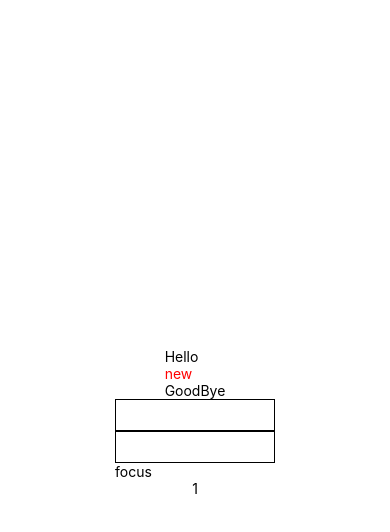
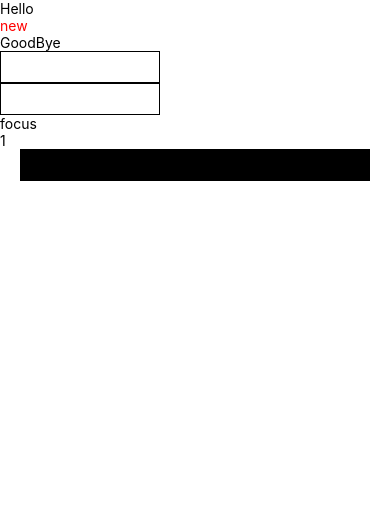
Before and after one commit to Syafuteki/practice-reactNative, a React Native app in the folder MyApp/: screen / in a window 390 px wide. Shown: the top 532 px of the page. Built offline with nearby package versions, Linux system fonts and the light colour scheme.

Commit message:
ぬ～ん

```diff
--- a/MyApp/App.tsx
+++ b/MyApp/App.tsx
@@ -1,108 +1,14 @@
 import React from 'react';
-import {Text, View, TextInput, StyleSheet} from 'react-native';
-import AsyncStorage from '@react-native-community/async-storage';
-
-// ここから　props
-interface Props {
-  color: string;
-  children?: React.ReactNode;
-  label: string;
-}
-
-function MyComponent(props: Props) {
-  const {color, children, label} = props;
-
-  return (
-    <View>
-      <Text style={{color}}>{label}</Text>
-      {children}
-    </View>
-  );
-}
-// ここまで　props
-
-// ここから　ref
-const styles = StyleSheet.create({
-  container: {
-    flex: 1,
-    justifyContent: 'center',
-    alignItems: 'center',
-  },
-  input: {
-    width: 160,
-    height: 32,
-    borderWidth: 1,
-    padding: 4,
-  },
-});
-// ここまで　ref
-
-//ここからDB
-interface Data {
-  count: number;
-}
-
-async function hydrate() {
-  try {
-    const data = await AsyncStorage.getItem('keyForData');
-    if (data == null) {
-      return {count: 0};
-    }
-    return JSON.parse(data);
-  } catch {
-    return {count: 0};
-  }
-}
-
-async function persist(data: Data) {
-  await AsyncStorage.setItem('keyForData', JSON.stringify(data));
-}
-//ここまでDB
+import { SafeAreaView } from 'react-native';
+import Sample1 from './sampleCode/sample1';
+import Sample2 from './sampleCode/sample2';
 
 export default function App() {
-  const ref = React.useRef<TextInput>(null);
-  const [count, setCount] = React.useState<number | null>(null);
-  async function loadCount() {
-    const data = await hydrate();
-    const newCount = data.count + 1;
-    setCount(newCount);
-    persist({count: newCount});
-  }
-  React.useEffect(() => {
-    loadCount();
-  }, []);
+  return (
+    <SafeAreaView>
+      <Sample1 />
+      <Sample2 />
+    </SafeAreaView>
 
-  const onPress = React.useCallback(async () => {
-    AsyncStorage.clear();
-    loadCount();
-  }, []);
-
-  if (count === null) {
-    return <View />;
-  }
-  return (
-    <View style={styles.container}>
-      <View>
-        <Text>Hello</Text>
-        <MyComponent color="red" label="new">
-          <Text>GoodBye</Text>
-        </MyComponent>
-      </View>
-
-      <View>
-        <TextInput ref={ref} style={styles.input} />
-        <TextInput style={styles.input} />
-        <Text
-          onPress={() => {
-            ref?.current?.focus();
-          }}>
-          focus
-        </Text>
-      </View>
-
-      <View>
-        <Text onPress={onPress}>{count}</Text>
-      </View>
-    </View>
-  );
+  )
 }
--- /dev/null
+++ b/MyApp/sampleCode/sample1.tsx
@@ -0,0 +1,103 @@
+import React from 'react';
+import {Text, View, TextInput, StyleSheet} from 'react-native';
+import AsyncStorage from '@react-native-community/async-storage';
+
+// ここから　props
+interface Props {
+  color: string;
+  children?: React.ReactNode;
+  label: string;
+}
+
+function MyComponent(props: Props) {
+  const {color, children, label} = props;
+
+  return (
+    <View>
+      <Text style={{color}}>{label}</Text>
+      {children}
+    </View>
+  );
+}
+// ここまで　props
+
+// ここから　ref
+const styles = StyleSheet.create({
+  input: {
+    width: 160,
+    height: 32,
+    borderWidth: 1,
+    padding: 4,
+  },
+});
+// ここまで　ref
+
+//ここからDB
+interface Data {
+  count: number;
+}
+
+async function hydrate() {
+  try {
+    const data = await AsyncStorage.getItem('keyForData');
+    if (data == null) {
+      return {count: 0};
+    }
+    return JSON.parse(data);
+  } catch {
+    return {count: 0};
+  }
+}
+
+async function persist(data: Data) {
+  await AsyncStorage.setItem('keyForData', JSON.stringify(data));
+}
+//ここまでDB
+
+export default function sample1() {
+  const ref = React.useRef<TextInput>(null);
+  const [count, setCount] = React.useState<number | null>(null);
+  async function loadCount() {
+    const data = await hydrate();
+    const newCount = data.count + 1;
+    setCount(newCount);
+    persist({count: newCount});
+  }
+  React.useEffect(() => {
+    loadCount();
+  }, []);
+
+  const onPress = React.useCallback(async () => {
+    AsyncStorage.clear();
+    loadCount();
+  }, []);
+
+  if (count === null) {
+    return <View />;
+  }
+  return (
+    <View>
+      <View>
+        <Text>Hello</Text>
+        <MyComponent color="red" label="new">
+          <Text>GoodBye</Text>
+        </MyComponent>
+      </View>
+
+      <View>
+        <TextInput ref={ref} style={styles.input} />
+        <TextInput style={styles.input} />
+        <Text
+          onPress={() => {
+            ref?.current?.focus();
+          }}>
+          focus
+        </Text>
+      </View>
+
+      <View>
+        <Text onPress={onPress}>{count}</Text>
+      </View>
+    </View>
+  );
+}
--- /dev/null
+++ b/MyApp/sampleCode/sample2.tsx
@@ -0,0 +1,33 @@
+import React from 'react';
+import {Animated, View, StyleSheet} from 'react-native';
+
+const styles = StyleSheet.create({
+  container: {
+    flex: 1,
+    justifyContent: 'center',
+    alignItems: 'center',
+  },
+  block: {
+    backgroundColor: 'black',
+    height: 32,
+  },
+});
+
+const MSEC_IN_FRAME = 1000 / 60;
+
+export default function Sample2() {
+  const [width] = React.useState(new Animated.Value(0));
+
+  React.useEffect(() => {
+    Animated.timing(width, {
+      toValue: 350,
+      duration: MSEC_IN_FRAME * 350,
+    }).start();
+  }, []);
+
+  return (
+    <View style={styles.container}>
+      <Animated.View style={[styles.block, {width}]} />
+    </View>
+  );
+}
```
